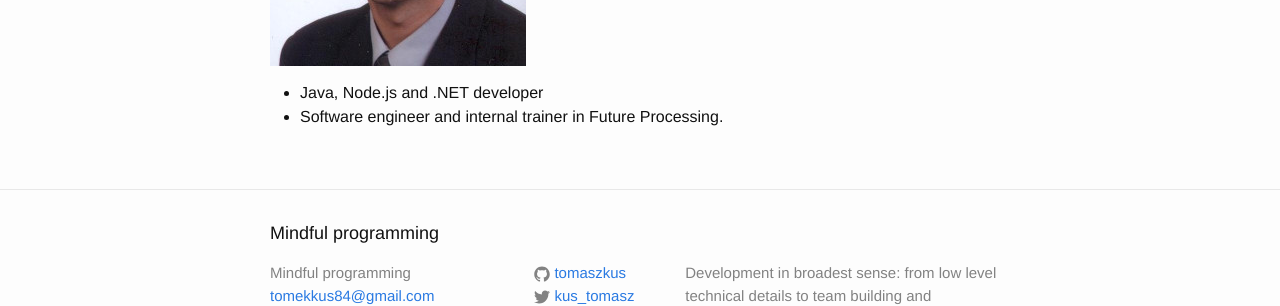
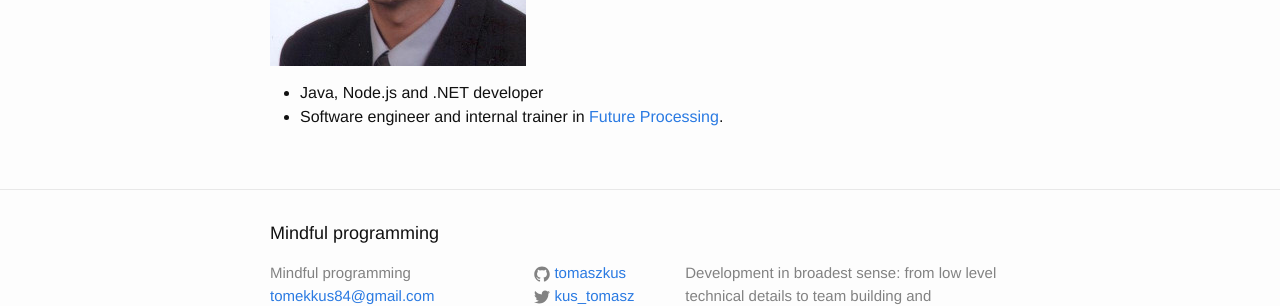
Before and after one commit to tomaszkus/tomaszkus, a Jekyll site: the page built from about.md, in a window 1280 px wide. Shown: the part 438-744 px from the top of the page. Built offline with Jekyll 4.4.1, drawn with Linux system fonts in a browser that asks for light colours; some of the changed lines change nothing that is shown.

Commit message:
Add link to FP

```diff
--- a/about.md
+++ b/about.md
@@ -12,4 +12,4 @@ Who I am?
 ![tomasz kus](/images/tomaszkus.jpeg)
 
 * Java, Node.js and .NET developer
-* Software engineer and internal trainer in Future Processing.
+* Software engineer and internal trainer in [Future Processing](https://www.future-processing.com/).
```
